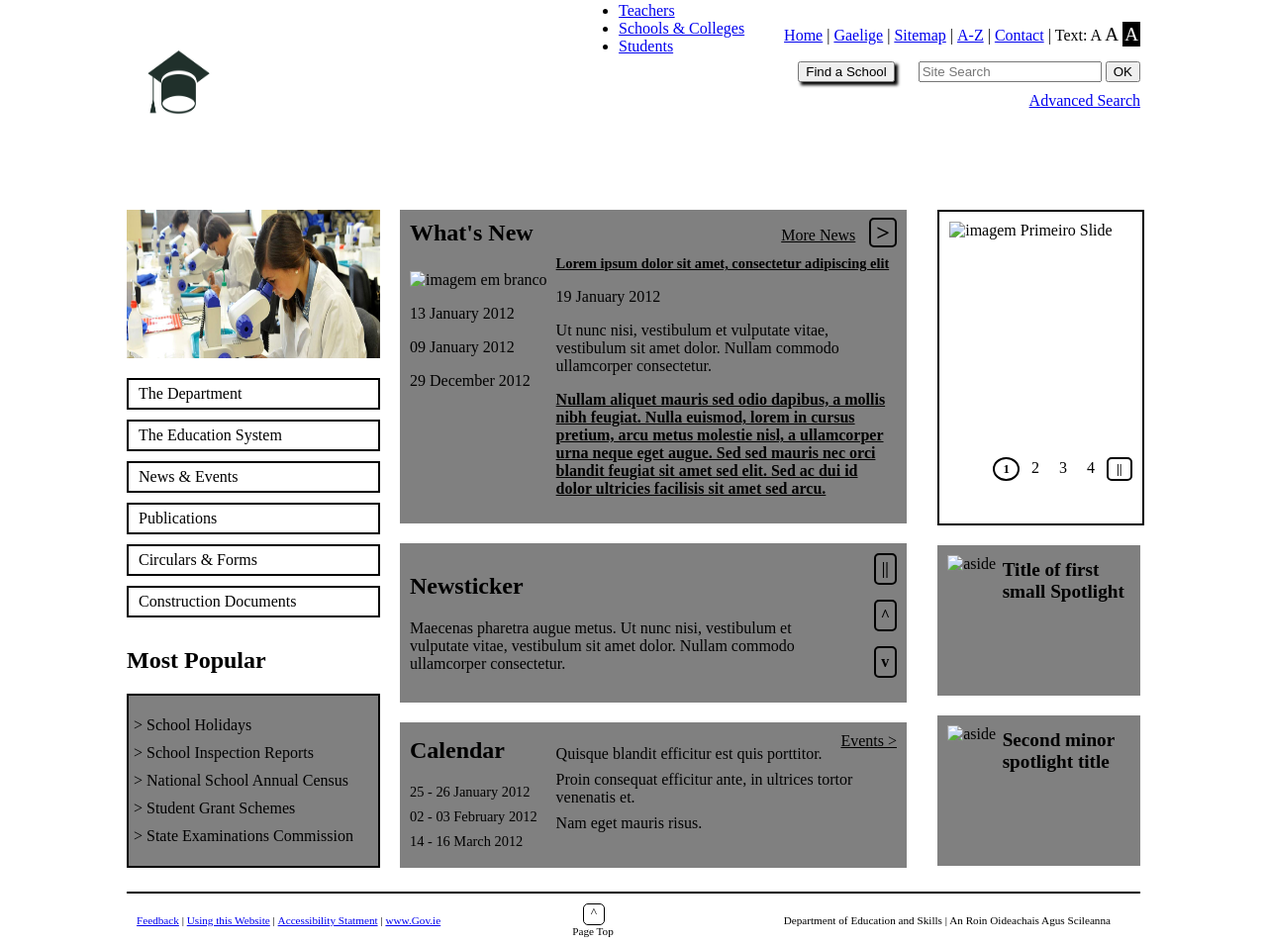
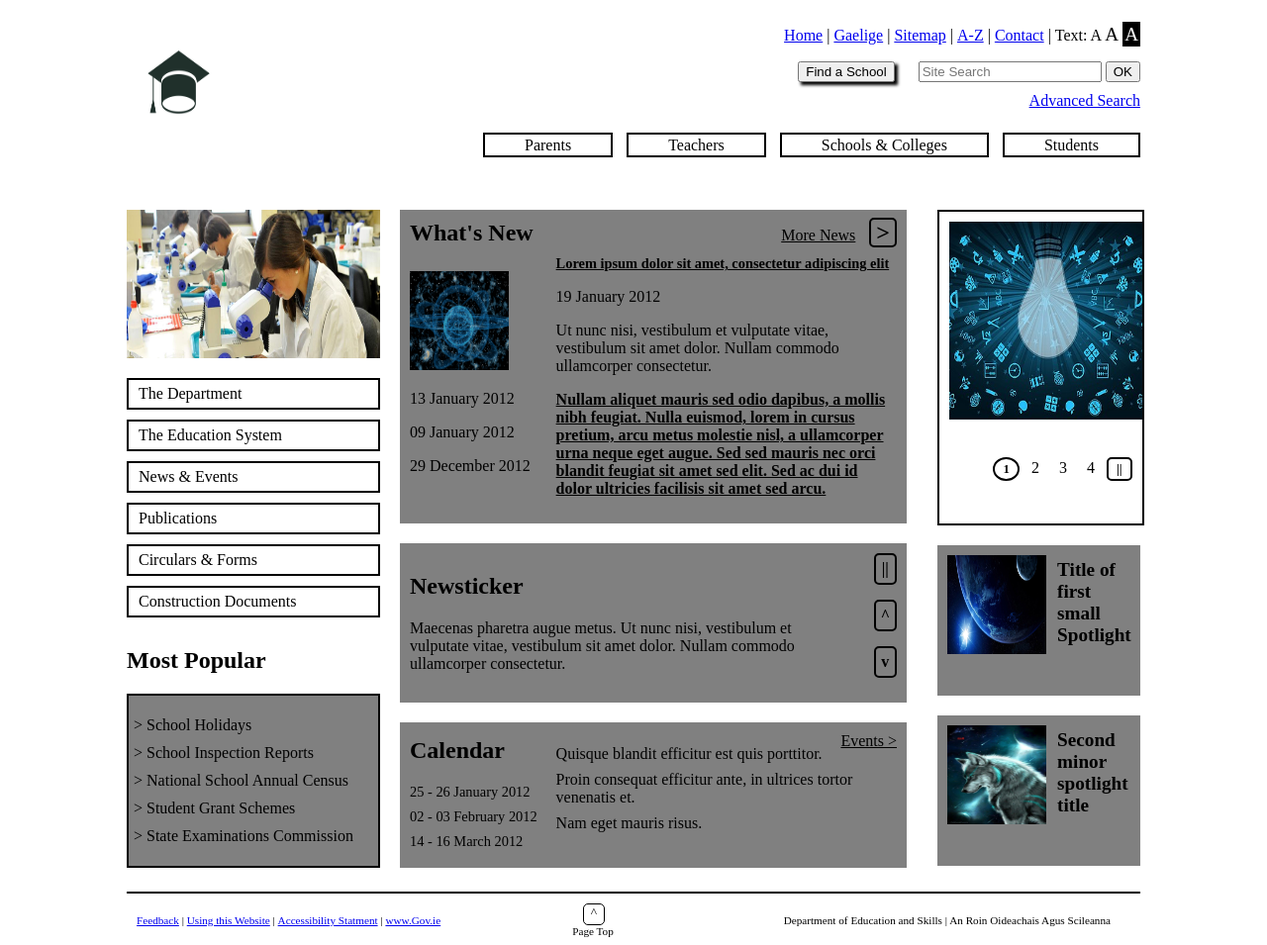
Before and after one commit to Lucasdfg07/Lucasdfg07.github.io, a PHP site: the page made by Trabalho Ronaldo/index.html in a window 1280 px wide. Shown: the whole page at 99% size. Run offline with PHP 8.4, Linux system fonts and the light colour scheme.

Commit message:
initial commit

```diff
--- a/Trabalho Ronaldo/index.css
+++ b/Trabalho Ronaldo/index.css
@@ -218,6 +218,8 @@
   border:2px solid black;
 }
 article > aside > .slide img {
+  height:200px;
+  width:195px;
   position:absolute;
 }
 article > aside > .slide > .links {
@@ -245,11 +247,15 @@
   margin-top:20px;
   height:132px;
 }
+article > aside > .aside_coluna_2_section img {
+  height:100px;
+  width:100px;
+}
 article > aside > .aside_coluna_2_section > .conteudo_esquerda {
   width:30%;
 }
 article > aside > .aside_coluna_2_section > .conteudo_direita {
-  width:70%;
+  width:40%;
 }
 article > aside > .aside_coluna_2_section > .conteudo_direita p {
   font-size:1.2em;
--- a/Trabalho Ronaldo/index.html
+++ b/Trabalho Ronaldo/index.html
@@ -43,10 +43,10 @@
 
         <div class="navegacao_inferior">
           <ul>
-            <li><a href="#">Parents</a></li>
-            <li><a href="#">Teachers</a></li>
-            <li><a href="#">Schools & Colleges</a></li>
-            <li><a href="#">Students</a></li>
+            <a href="#"><li>Parents</li></a>
+            <a href="#"><li>Teachers</li></a>
+            <a href="#"><li>Schools & Colleges</li></a>
+            <a href="#"><li>Students</li></a>
           </ul>
         </div>
       </header>
@@ -93,7 +93,7 @@
 
             <div class="conteudo_meio">
               <div class="conteudo_esquerda">
-                <img src="" alt="imagem em branco" />
+                <img src="imagens/imagem1.jpg" alt="imagem em branco" />
                 <p>13 January 2012</p>
                 <p>09 January 2012</p>
                 <p>29 December 2012</p>
@@ -154,7 +154,7 @@
 
         <aside class="aside_coluna_2">
           <section class="slide">
-            <img src="" alt ="imagem Primeiro Slide" />
+            <img src="imagens/imagem2.jpg" alt ="imagem Primeiro Slide" />
 
             <div class="links">
               <a href="#" class="active">1</a>
@@ -168,7 +168,7 @@
 
           <section class="aside_coluna_2_section">
             <div class="conteudo_esquerda">
-              <img src="" alt="aside" />
+              <img src="imagens/imagem3.jpg" alt="aside" />
             </div>
 
             <div class="conteudo_direita">
@@ -179,7 +179,7 @@
 
           <section class="aside_coluna_2_section">
             <div class="conteudo_esquerda">
-              <img src="" alt="aside" />
+              <img src="imagens/imagem4.jpg" alt="aside" />
             </div>
 
             <div class="conteudo_direita">
```
Also changed, not shown: Trabalho Ronaldo/imagens/imagem1.jpg (added), Trabalho Ronaldo/imagens/imagem2.jpg (added), Trabalho Ronaldo/imagens/imagem3.jpg (added), Trabalho Ronaldo/imagens/imagem4.jpg (added).
